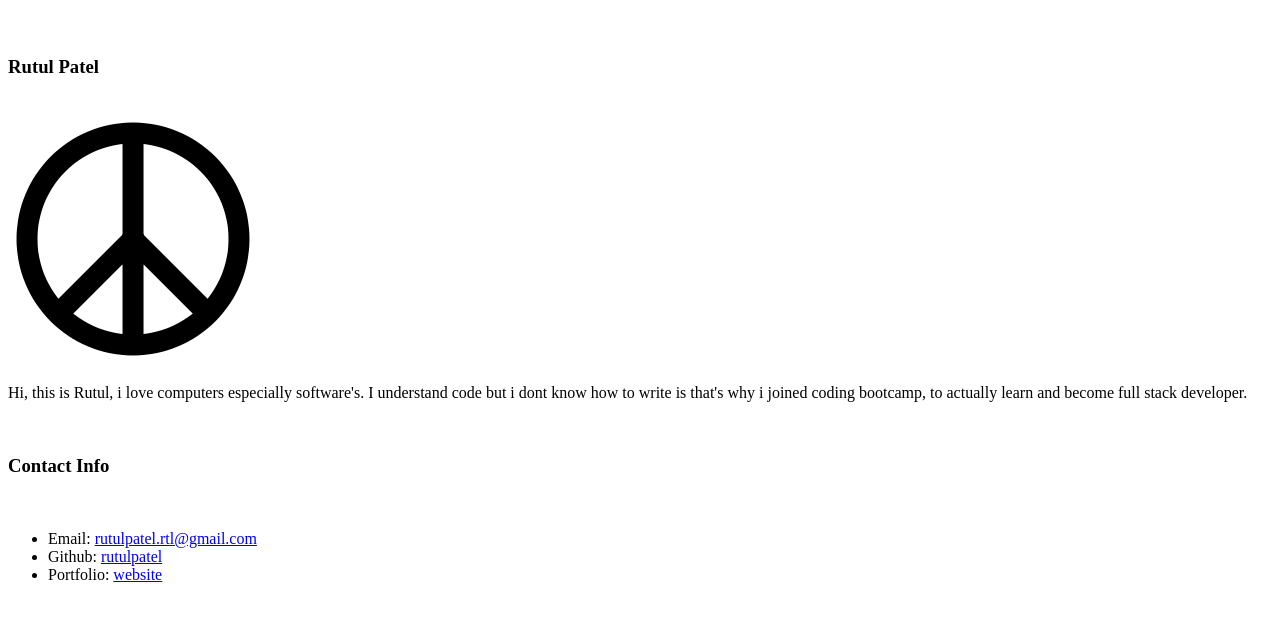
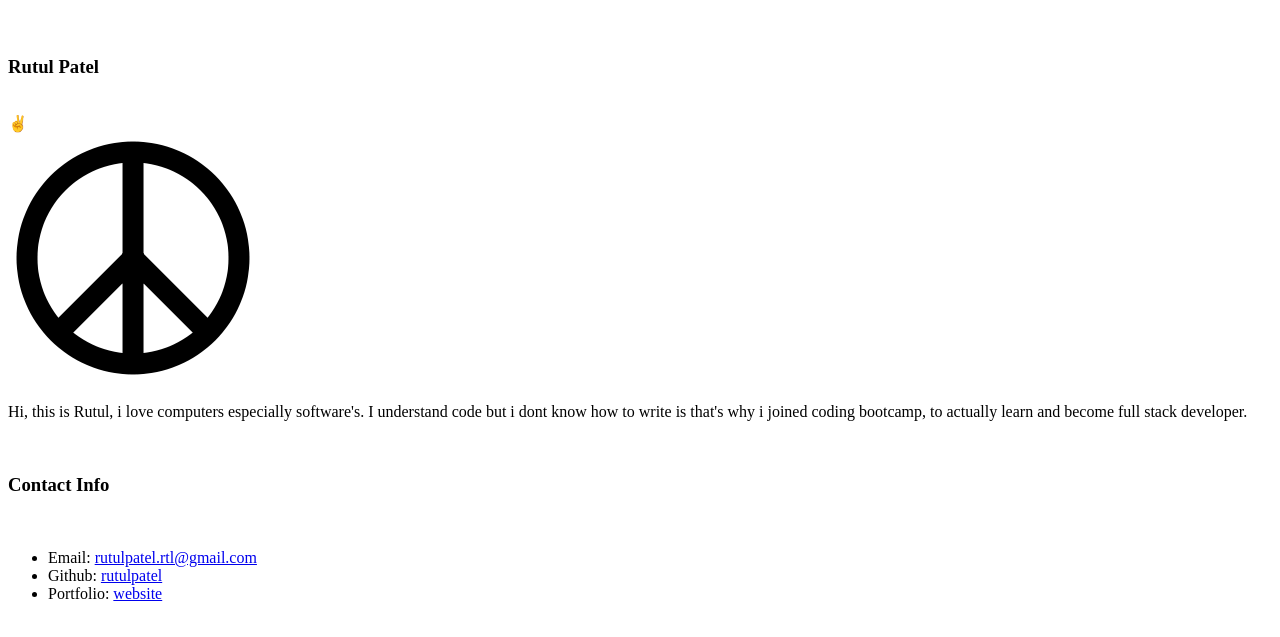
Before and after one commit to rutulpatel/simple-bio, a plain HTML site: page index.html in a window 1280 px wide. Shown: the part 61-698 px from the top of the page. Drawn offline with Linux system fonts and the light colour scheme.

Commit message:
add peace emoticon in index.html

```diff
--- a/index.html
+++ b/index.html
@@ -9,6 +9,9 @@
         <br>
         <h3>Rutul Patel</h3>
         <br>
+        &#x270C;
+        <br>
+
         <img src="peace.png" >
         <br>
         <p>Hi, this is Rutul, i love computers especially software's. I understand code but i dont know how to write is that's why i joined coding bootcamp, to actually learn and become full stack developer.</p>
```
